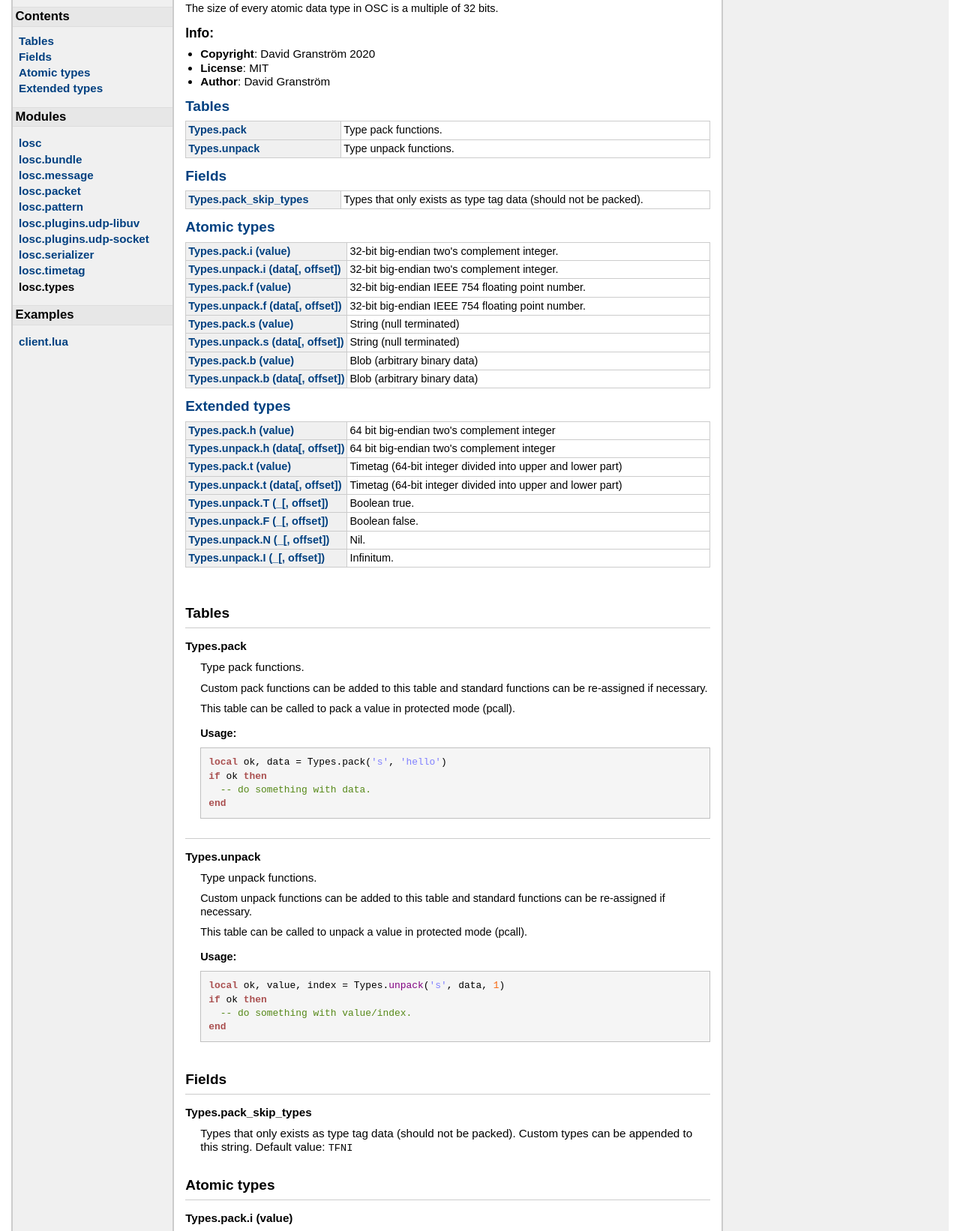
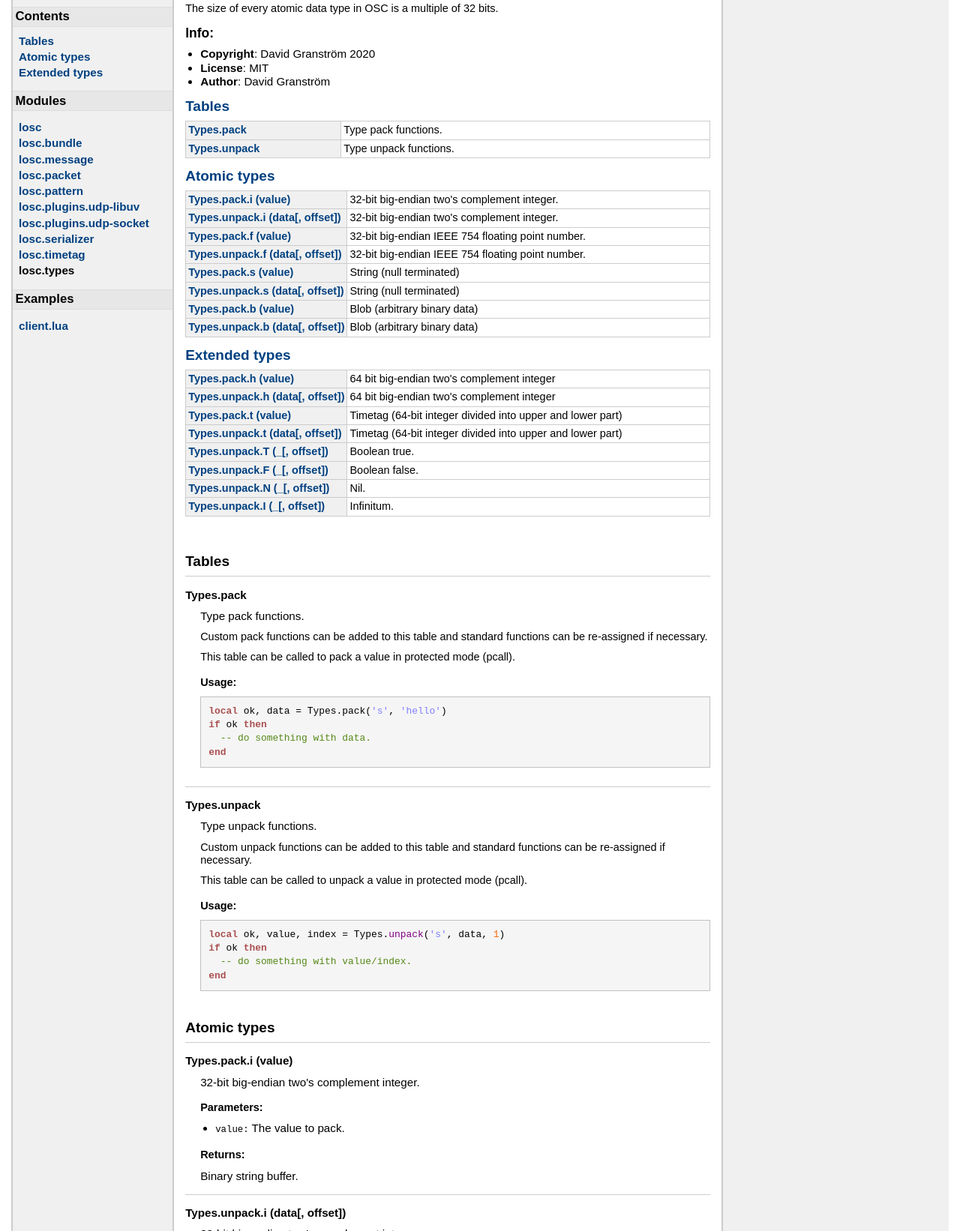
Before and after one commit to davidgranstrom/losc, a plain HTML site: page modules/losc.types.html in a window 1280 px wide. Shown: the part 102-1744 px from the top of the page at 75% size. Drawn offline with Linux system fonts and the light colour scheme.

Commit message:
deploy: a3d33971a111cf8b330b296878e287303220bf6c

```diff
--- a/modules/losc.types.html
+++ b/modules/losc.types.html
@@ -33,7 +33,6 @@
 <h2>Contents</h2>
 <ul>
 <li><a href="#Tables">Tables</a></li>
-<li><a href="#Fields">Fields</a></li>
 <li><a href="#Atomic_types">Atomic types </a></li>
 <li><a href="#Extended_types">Extended types </a></li>
 </ul>
@@ -81,13 +80,6 @@
 	<tr>
 	<td class="name" nowrap><a href="#Types.unpack">Types.unpack</a></td>
 	<td class="summary">Type unpack functions.</td>
-	</tr>
-</table>
-<h2><a href="#Fields">Fields</a></h2>
-<table class="function_list">
-	<tr>
-	<td class="name" nowrap><a href="#Types.pack_skip_types">Types.pack_skip_types</a></td>
-	<td class="summary">Types that only exists as type tag data (should not be packed).</td>
 	</tr>
 </table>
 <h2><a href="#Atomic_types">Atomic types </a></h2>
@@ -218,26 +210,6 @@
   <span class="comment">-- do something with value/index.
 </span><span class="keyword">end</span></pre>
     </ul>
-
-</dd>
-</dl>
-    <h2 class="section-header "><a name="Fields"></a>Fields</h2>
-
-    <dl class="function">
-    <dt>
-    <a name = "Types.pack_skip_types"></a>
-    <strong>Types.pack_skip_types</strong>
-    </dt>
-    <dd>
-    Types that only exists as type tag data (should not be packed).
- Custom types can be appended to this string.
- Default value: <code>TFNI</code>
-
-
-
-
-
-
 
 </dd>
 </dl>
@@ -707,7 +679,7 @@
 </div> <!-- id="main" -->
 <div id="about">
 <i>generated by <a href="http://github.com/stevedonovan/LDoc">LDoc 1.4.6</a></i>
-<i style="float:right;">Last updated 2021-01-10 15:51:02 </i>
+<i style="float:right;">Last updated 2021-01-10 15:58:41 </i>
 </div> <!-- id="about" -->
 </div> <!-- id="container" -->
 </body>
```
Also changed, not shown: examples/client.lua.html (+1 -1 lines), index.html (+1 -1 lines), modules/losc.bundle.html (+1 -1 lines), modules/losc.html (+1 -1 lines), modules/losc.message.html (+1 -1 lines), modules/losc.packet.html (+1 -1 lines), modules/losc.pattern.html (+1 -1 lines), modules/losc.plugins.udp-libuv.html (+1 -1 lines), modules/losc.plugins.udp-socket.html (+1 -1 lines), modules/losc.serializer.html (+1 -1 lines), modules/losc.timetag.html (+1 -1 lines).
